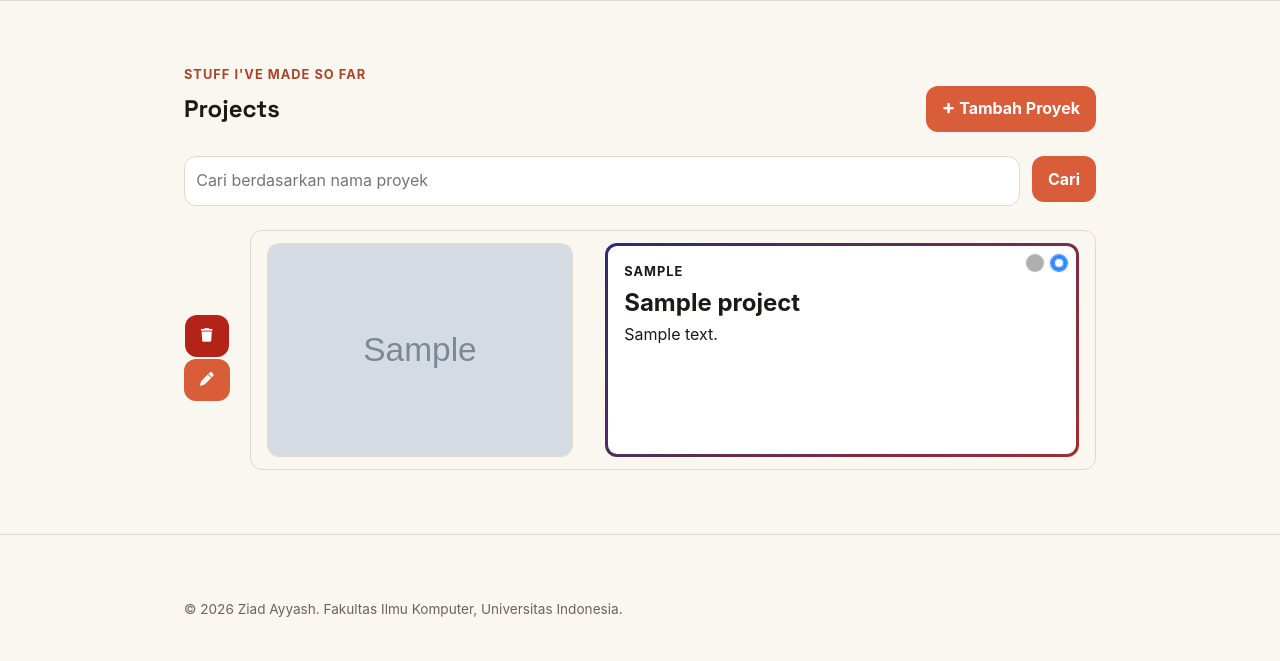
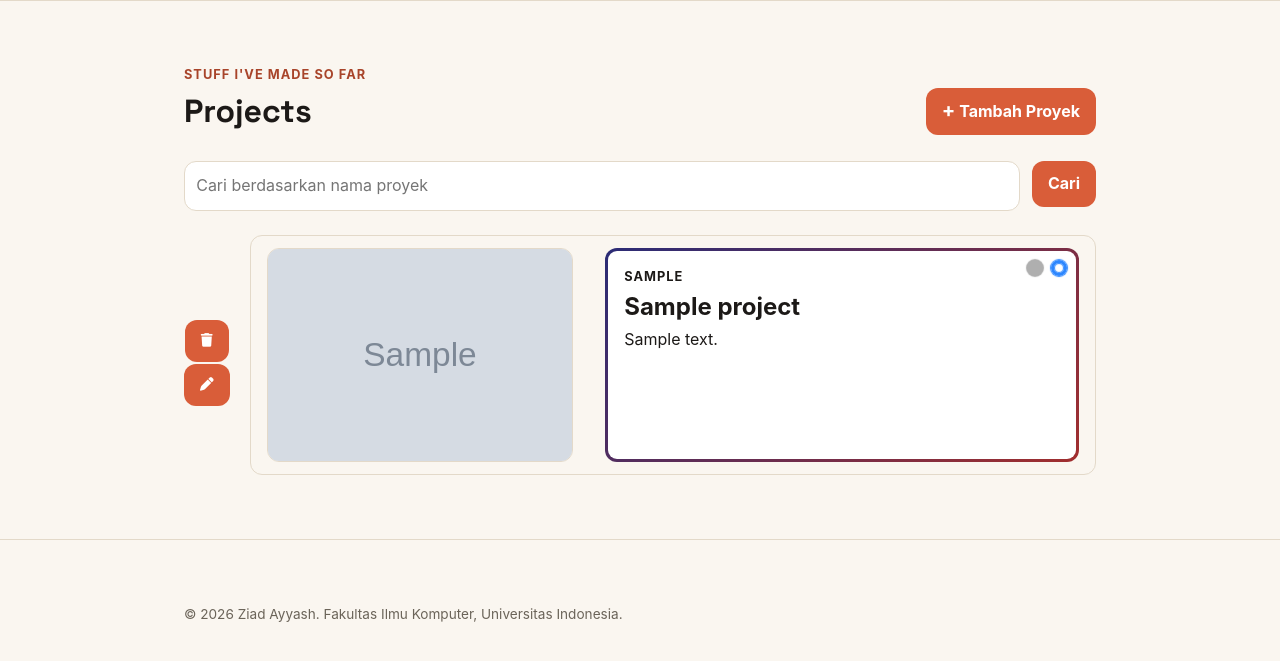
Before and after one commit to ziad-ayyash/myportofolio, a Django app: page /projects/ in a window 1280 px wide. Shown: the part 74-735 px from the top of the page. Run offline with Django 5.2, Linux system fonts and the light colour scheme; tables that the repository leaves empty hold one stand-in row (values such as "Sample post"); grey boxes marked "Sample" are stand-in pictures; some libraries are stand-ins or nearby versions.

Commit message:
chore: Reduced redundancies

```diff
--- a/static/css/style.css
+++ b/static/css/style.css
@@ -36,6 +36,85 @@ h1,
     padding: 0 1.5rem;
 }
 
+/* Gradients */
+
+@keyframes gradient-shift {
+    0% {
+        background-position: 0% 50%;
+    }
+
+    50% {
+        background-position: 100% 50%;
+    }
+
+    100% {
+        background-position: 0% 50%;
+    }
+}
+
+.gradient-block {
+    background: var(--gradient-bg);
+    background-size: 200% 200%;
+    border-radius: var(--radius);
+    animation: gradient-shift 10s ease infinite;
+    background: var(--gradient-bg);
+    background-size: 200% 200%;
+    border-radius: var(--radius);
+    animation: gradient-shift 10s ease infinite
+}
+
+.gradient-outline {
+    background: linear-gradient(var(--paper), var(--paper)) padding-box,
+        var(--gradient-bg) border-box;
+
+    border: 3px solid transparent;
+    border-radius: var(--radius);
+
+    transition: transform 0.3s ease,
+        box-shadow 0.3s ease;
+}
+
+.gradient-button:hover {
+    background: var(--gradient-bg);
+    background-size: 200% 200%;
+    box-shadow: 0 5px 12px rgba(0, 0, 0, 0.25);
+
+    animation: gradient-shift 10s ease infinite;
+    transform: translate(0rem, 0.25rem) scale(1.05);
+}
+
+/* Pages */
+.page-section {
+    padding: 4rem 0;
+    border-top: 1px solid var(--line);
+}
+
+.page-section h1 {
+    font-size: 2rem;
+}
+
+.section-kicker {
+    color: var(--accent-dark);
+    font-size: 0.8rem;
+    font-weight: 700;
+    letter-spacing: 0.08em;
+    text-transform: uppercase;
+}
+
+.section-header {
+    width: 100%;
+    display: flex;
+    justify-content: space-between;
+    align-items: center;
+    gap: 1rem;
+    margin-bottom: 1.5rem;
+}
+
+.section-header h1 {
+    margin-bottom: 0;
+}
+
+
 /* Header */
 
 .site-header {
@@ -346,29 +395,13 @@ h1,
 }
 
 /* Projects Page */
-.projects-section {
-    padding: 4rem 0;
-    border-top: 1px solid var(--line);
-}
-
-.project-header {
-    width: 100%;
-    display: flex;
-    justify-content: space-between;
-    align-items: center;
-    gap: 1rem;
-    margin-bottom: 1.5rem;
-}
-
-.project-header h1 {
-    margin-bottom: 0;
-}
 
 .project-add-button {
     display: inline-flex;
     align-items: center;
     gap: 0.45rem;
 }
+
 .project-add-button span {
     font-size: 1.25rem;
     line-height: 1;
@@ -400,8 +433,7 @@ h1,
     display: flex;
     align-items: center;
     flex-direction: column;
-    flex-wrap: wrap;
-    gap: 20px;
+    gap: 40px;
     margin-top: 1rem;
 }
 
@@ -520,81 +550,35 @@ h1,
 }
 
 /* Project Status Icons */
-
-.project-status .icon#maintained {
+.project-status .icon {
     width: 16px;
     height: 16px;
     border-radius: 50%;
     display: inline-block;
+}
 
+.maintained-icon {
     background-color: rgb(0, 255, 0);
     box-shadow: 0 0 1px 1px rgb(0, 255, 0);
 }
 
-.project-status .icon#deprecated {
-    width: 16px;
-    height: 16px;
-    border-radius: 50%;
-    display: inline-block;
-
+.deprecated-icon {
     background-color: rgb(175, 175, 175);
     box-shadow: 0 0 1px 1px rgb(175, 175, 175);
 }
 
-.project-status .icon#in-development {
-    width: 16px;
-    height: 16px;
-    border-radius: 50%;
-    display: inline-block;
-
+.in-development-icon {
     border: 3px solid rgb(45, 135, 255);
     box-shadow: 0 0 1px 1px rgb(45, 135, 255),
         inset 0 0 1px 1px rgb(45, 135, 255);
 }
 
-.project-status .icon#released {
-    width: 16px;
-    height: 16px;
-    border-radius: 50%;
-    display: inline-block;
-
+.released-icon {
     background-color: rgb(45, 135, 255);
     box-shadow: 0 0 1px 1px rgb(45, 135, 255);
 }
 
-/* Responsive */
-
 @media (max-width: 600px) {
-    .hero-grid {
-        grid-template-columns: 1fr;
-        grid-template-areas:
-            "identity"
-            "photo"
-            "details";
-    }
-
-    .hero-photo {
-        max-width: 220px;
-    }
-
-    .social-links {
-        justify-content: flex-start;
-    }
-
-    /* Skills */
-
-    .skill-list {
-        max-height: 300px;
-        padding-top: 20px;
-        padding-bottom: 20px;
-        overflow-y: scroll;
-        scroll-snap-type: y mandatory;
-    }
-
-    .skill-card {
-        scroll-snap-align: center;
-    }
-
     /* Projects Page */
     .project-container {
         align-items: unset;
--- a/templates/components/project_delete_model.html
+++ b/templates/components/project_delete_model.html
@@ -1,5 +1,5 @@
 <p class="experience-status">
-    <button type="button" class="button button-danger" popovertarget="delete-project-{{ project.id }}"
+    <button type="button" class="button gradient-button" popovertarget="delete-project-{{ project.id }}"
         aria-label="Hapus {{ project.title }}" title="Hapus proyek">
         <i class="fa-solid fa-trash"></i>
     </button>
--- a/templates/experience.html
+++ b/templates/experience.html
@@ -4,10 +4,10 @@
 {% endblock meta %}
 {% block content %}
 <main>
-    <section class="experience-section" id="experience">
+    <section class="page-section" id="experience">
         <div class="container">
             <p class="section-kicker">The Journey So Far</p>
-            <div class="project-header">
+            <div class="section-header">
                 <h1>Experience</h1>
                 <a href="{% url 'main:create_experience' %}" class="button project-add-button">
                     <span aria-hidden="true">+</span>
--- a/templates/experience_form.html
+++ b/templates/experience_form.html
@@ -4,10 +4,10 @@
 {% endblock meta %}
 {% block content %}
 <main>
-    <section class="experience-section">
+    <section class="page-section">
         <div class="container">
             <h1>Add New Experience</h1>
-            <form method="post" action="{% url 'main:create_experience' %}" class="project-form">
+            <form method="post" action="{% url 'main:create_experience' %}" class="form-container">
                 {% csrf_token %}
                 {% for field in form %}
                 <div class="form-group">
--- a/templates/projects.html
+++ b/templates/projects.html
@@ -4,10 +4,10 @@
 {% endblock meta %}
 {% block content %}
 <main>
-    <section class="projects-section" id="projects">
+    <section class="page-section" id="projects">
         <div class="container">
             <p class="section-kicker">Stuff I've Made So Far</p>
-            <div class="project-header">
+            <div class="section-header">
                 <h1>Projects</h1>
                 <a href="{% url 'main:create_project' %}" class="button project-add-button">
                     <span aria-hidden="true">+</span>
@@ -28,7 +28,7 @@
                         <img class="project-thumbnail"
                             src="{% if project.thumbnail %}{{ project.thumbnail }}{% else %}{% static 'img/placeholder.jpg' %}{% endif %}"
                             alt="{{ project.title }} Thumbnail">
-                        <article class="project-info">
+                        <article class="project-info gradient-outline">
                             <span class="project-type">
                                 {{ project.type }}
                             </span>
@@ -41,9 +41,9 @@
                             <div class="project-status-container">
                                 <span class="project-status">
                                     {% if project.is_maintained %}
-                                    <span class="icon" id="maintained"></span>
+                                    <span class="icon maintained-icon"></span>
                                     {% else %}
-                                    <span class="icon" id="deprecated"></span>
+                                    <span class="icon deprecated-icon"></span>
                                     {% endif %}
                                     <span class="tooltip">
                                         {{ project.get_maintenance_status_display }}
@@ -51,9 +51,9 @@
                                 </span>
                                 <span class="project-status">
                                     {% if project.is_released %}
-                                    <span class="icon" id="released"></span>
+                                    <span class="icon released-icon"></span>
                                     {% else %}
-                                    <span class="icon" id="in-development"></span>
+                                    <span class="icon in-development-icon"></span>
                                     {% endif %}
                                     <span class="tooltip">
                                         {{ project.get_development_status_display }}
@@ -65,7 +65,7 @@
                     <div class="project-actions">
                         {% include "components/project_delete_model.html" with project=project %}
                         <a href="{% url 'main:edit_project' project.id %}">
-                            <button type="button" class="button" title="Edit Proyek"><i class="fa-solid fa-pen"></i></button>
+                            <button type="button" class="button gradient-button" title="Edit Proyek"><i class="fa-solid fa-pen"></i></button>
                         </a>
                     </div>
                 </div>
@@ -75,7 +75,7 @@
                         <img class="project-thumbnail"
                             src="{% if project.thumbnail %}{{ project.thumbnail }}{% else %}{% static 'img/placeholder.jpg' %}{% endif %}"
                             alt="{{ project.title }} Thumbnail">
-                        <article class="project-info">
+                        <article class="project-info gradient-outline">
                             <span class="project-type">
                                 {{ project.type }}
                             </span>
@@ -88,9 +88,9 @@
                             <div class="project-status-container">
                                 <span class="project-status">
                                     {% if project.is_maintained %}
-                                    <span class="icon" id="maintained"></span>
+                                    <span class="icon maintained-icon"></span>
                                     {% else %}
-                                    <span class="icon" id="deprecated"></span>
+                                    <span class="icon deprecated-icon"></span>
                                     {% endif %}
                                     <span class="tooltip">
                                         {{ project.get_maintenance_status_display }}
@@ -98,9 +98,9 @@
                                 </span>
                                 <span class="project-status">
                                     {% if project.is_released %}
-                                    <span class="icon" id="released"></span>
+                                    <span class="icon released-icon"></span>
                                     {% else %}
-                                    <span class="icon" id="in-development"></span>
+                                    <span class="icon in-development-icon"></span>
                                     {% endif %}
                                     <span class="tooltip">
                                         {{ project.get_development_status_display }}
@@ -112,7 +112,7 @@
                     <div class="project-actions">
                         {% include "components/project_delete_model.html" with project=project %}
                         <a href="{% url 'main:edit_project' project.id %}">
-                            <button type="button" class="button" title="Edit Proyek"><i class="fa-solid fa-pen"></i></button>
+                            <button type="button" class="button gradient-button" title="Edit Proyek"><i class="fa-solid fa-pen"></i></button>
                         </a>
                     </div>
                 </div>
--- a/templates/projects_form.html
+++ b/templates/projects_form.html
@@ -4,10 +4,10 @@
 {% endblock meta %}
 {% block content %}
 <main>
-    <section class="experience-section">
+    <section class="page-section">
         <div class="container">
             <h1>Add New Projects</h1>
-            <form method="post" action="{% url 'main:create_project' %}" class="project-form">
+            <form method="post" action="{% url 'main:create_project' %}" class="form-container">
                 {% csrf_token %}
                 {% for field in form %}
                 <div class="form-group">
```
Also changed, not shown: other parts of static/css/style.css (+33 -65 lines), templates/index.html (+4 -4 lines).
